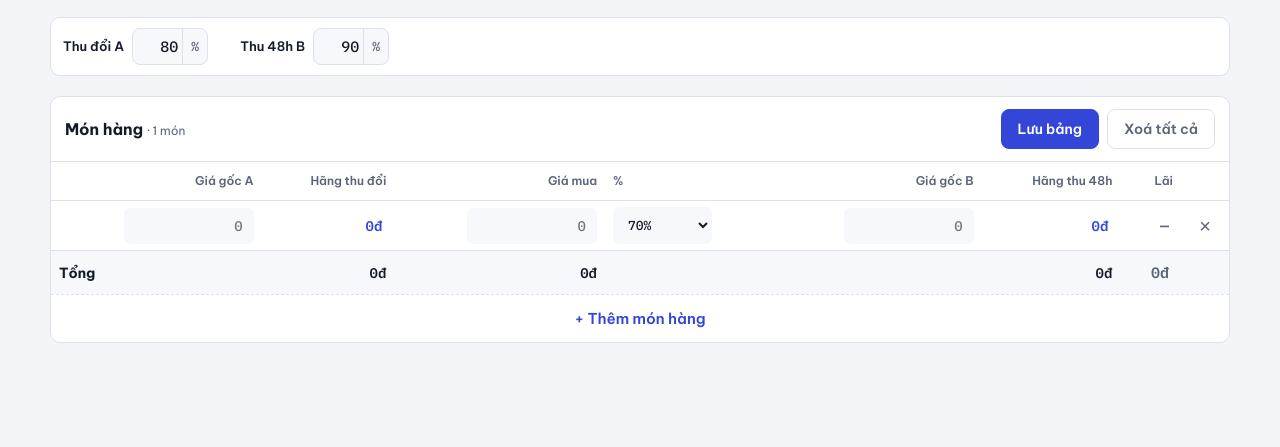
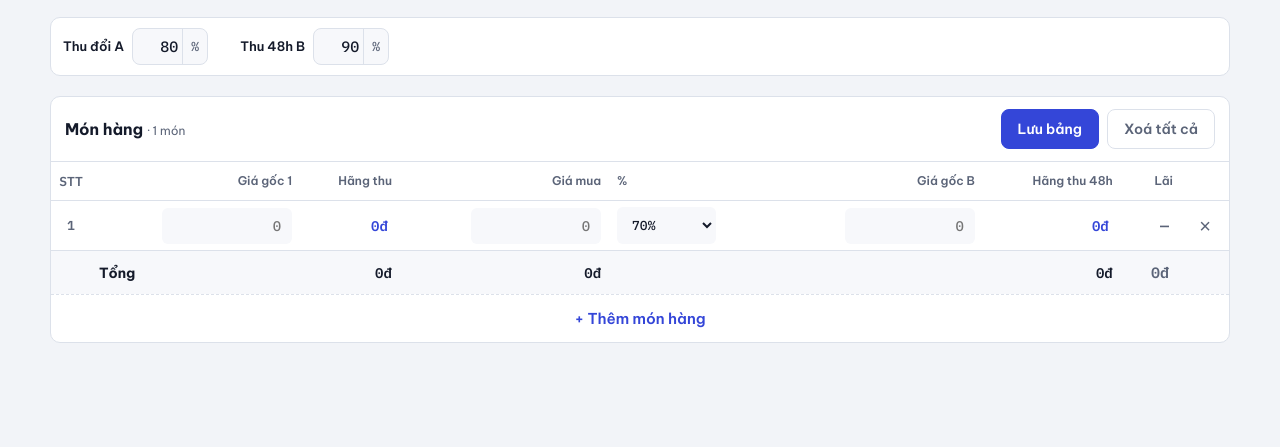
Before and after one commit to quangthaiuit1/lai-thu-doi, a plain HTML site: page index.html in a window 1280 px wide. Shown: the part 136-583 px from the top of the page. Drawn offline with Linux system fonts and the light colour scheme.

Commit message:
Đổi tên cột, thêm cột STT

```diff
--- a/index.html
+++ b/index.html
@@ -90,6 +90,7 @@ h2 { font-family: var(--font-display); font-size: 16px; font-weight: 700; margin
 table { border-collapse: separate; border-spacing: 0; width: 100%; min-width: 820px; font-size: 14px; }
 td.f-label { text-align: left; font-family: var(--font-body); }
 th.c-pct, td.c-pct { text-align: left; }
+th.c-stt, td.c-stt { width: 40px; text-align: center; color: var(--muted); font: 600 13px var(--font-num); }
 th { font-size: 12px; font-weight: 600; color: var(--muted); text-align: right; padding: 10px 8px; white-space: nowrap; border-bottom: 1px solid var(--line); background: var(--surface); }
 td { padding: 6px 8px; border-bottom: 1px solid var(--line); text-align: right; white-space: nowrap; vertical-align: middle; background: var(--surface); }
 th.c-name, td.c-name { text-align: left; position: sticky; left: 0; z-index: 1; box-shadow: 1px 0 0 var(--line); }
@@ -241,8 +242,9 @@ button:focus-visible { outline: 2px solid var(--accent); outline-offset: 2px; }
       <table>
         <thead>
           <tr>
-            <th>Giá gốc A</th>
-            <th>Hãng thu đổi</th>
+            <th class="c-stt">STT</th>
+            <th>Giá gốc 1</th>
+            <th>Hãng thu</th>
             <th>Giá mua</th>
             <th class="c-pct">%</th>
             <th>Giá gốc B</th>
@@ -254,6 +256,7 @@ button:focus-visible { outline: 2px solid var(--accent); outline-offset: 2px; }
         <tbody id="rows"></tbody>
         <tfoot>
           <tr>
+            <td></td>
             <td class="f-label">Tổng</td>
             <td id="fThuA"></td>
             <td id="fBuy"></td>
@@ -356,6 +359,7 @@ button:focus-visible { outline: 2px solid var(--accent); outline-offset: 2px; }
       '<option value="manual"' + (it.mode === 'manual' ? ' selected' : '') + '>Nhập tay</option>';
     return '' +
       '<tr data-id="' + id + '">' +
+        '<td class="c-stt">' + n + '</td>' +
         '<td><input class="cell num" id="a-' + id + '" data-f="a" inputmode="numeric" autocomplete="off" placeholder="0" value="' + mv(it.a) + '" aria-label="Giá gốc A dòng ' + n + '"></td>' +
         '<td class="out" data-o="thuA"></td>' +
         '<td><input class="cell num" id="m-' + id + '" data-f="manual" inputmode="numeric" autocomplete="off" placeholder="0" aria-label="Giá mua dòng ' + n + '"></td>' +
```
